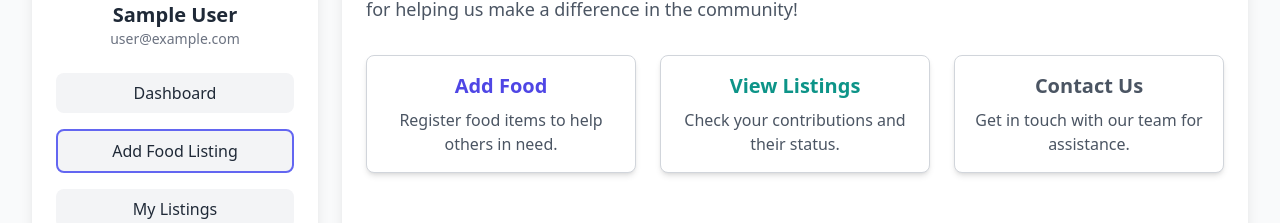
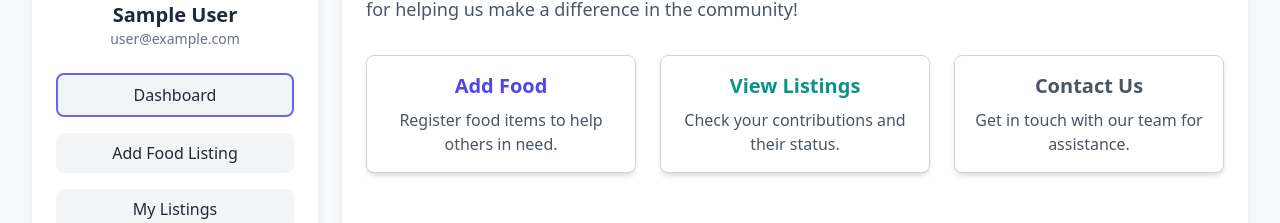
Before and after one commit to ujjwal509kumar/ShareABite, a Next.js app: page /dashboard in a window 1280 px wide. Shown: the part 197-420 px from the top of the page. Built offline with nearby package versions, Linux system fonts and the light colour scheme; no server answers; sample sign-in values are in the browser's storage.

Commit message:
ui changes

```diff
--- a/app/dashboard/page.js
+++ b/app/dashboard/page.js
@@ -57,14 +57,14 @@ export default function Dashboard() {
                             {/* Dashboard Button */}
                             <Link
                                 href="/dashboard"
-                                className="block py-2 px-4 bg-gray-100 dark:bg-gray-700 text-gray-800 dark:text-gray-200 rounded-lg hover:bg-gray-200 dark:hover:bg-gray-600 transition-all text-center"
+                                className="block py-2 px-4 bg-gray-100 dark:bg-gray-700 text-gray-800 dark:text-gray-200 rounded-lg hover:bg-gray-200 dark:hover:bg-gray-600 transition-all text-center border-2 border-indigo-500"
                             >
                                 Dashboard
                             </Link>
                             {/* Add Food Listing Button with Active Border */}
                             <Link
                                 href="/dashboard/addfood"
-                                className="block py-2 px-4 bg-gray-100 dark:bg-gray-700 text-gray-800 dark:text-gray-200 rounded-lg hover:bg-gray-200 dark:hover:bg-gray-600 transition-all text-center border-2 border-indigo-500"
+                                className="block py-2 px-4 bg-gray-100 dark:bg-gray-700 text-gray-800 dark:text-gray-200 rounded-lg hover:bg-gray-200 dark:hover:bg-gray-600 transition-all text-center"
                             >
                                 Add Food Listing
                             </Link>
```
